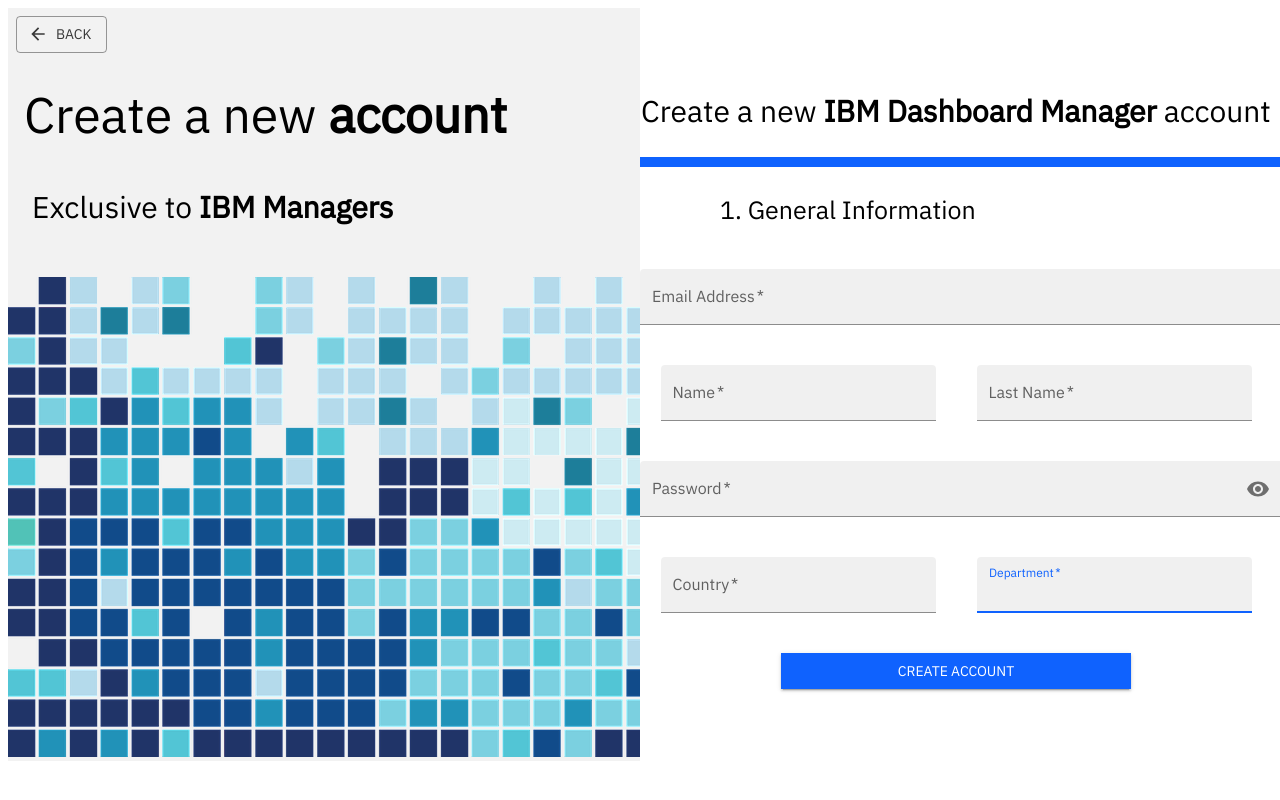
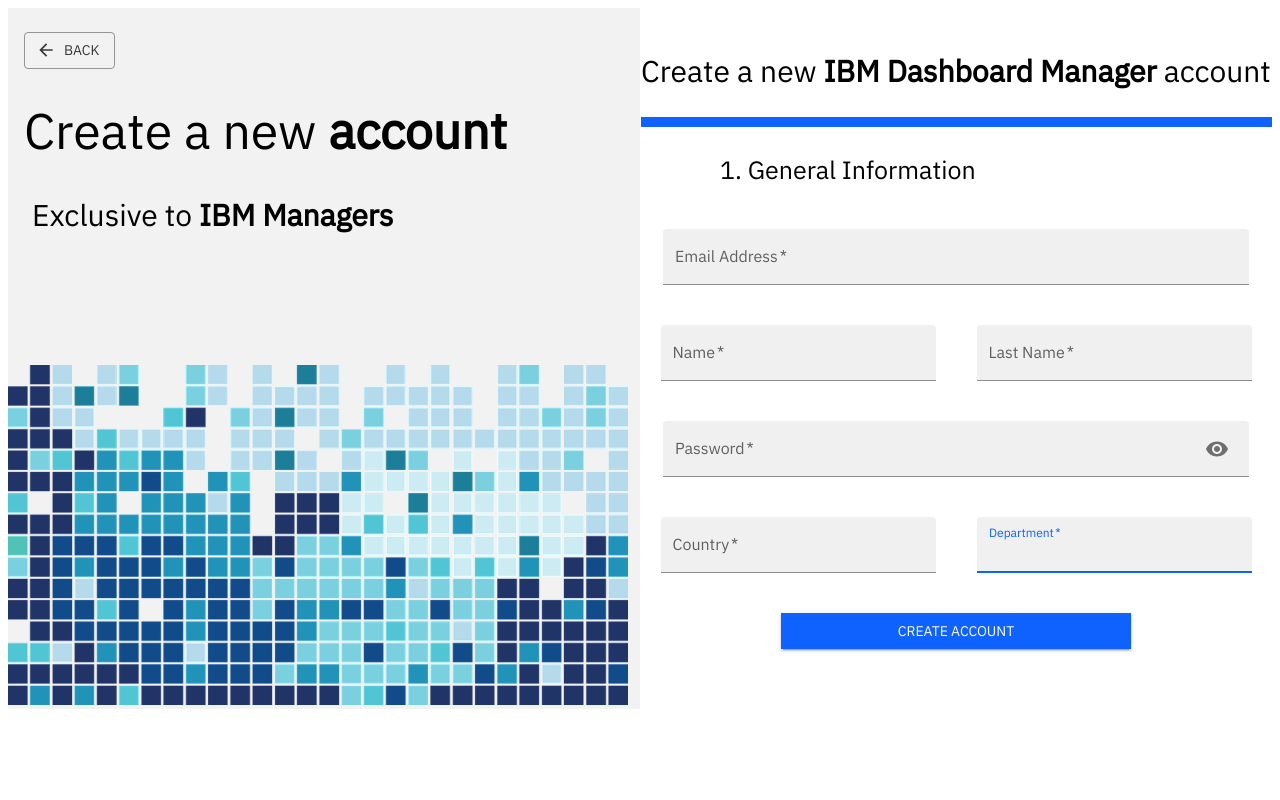
Before and after one commit to Hector-rob/Software_planning16, a React (Create React App) app in the folder ibmfront/: page /register in a window 1280 px wide. Built offline with nearby package versions, Linux system fonts and the light colour scheme.

Commit message:
Register Modifications

```diff
--- a/ibmfront/src/Components/Register.js
+++ b/ibmfront/src/Components/Register.js
@@ -17,22 +17,22 @@
     return <Container maxWidth disableGutters="true">
         <Grid container>
             <Grid item xs={6} sx={{ bgcolor: "#F2F2F2" }}>
-                <Button variant="outlined" color="secondary" startIcon={<ArrowBackIcon />} sx={{ mt: 1, ml: 1 }} component={Link} to={"/"}>
+                <Button variant="outlined" color="secondary" startIcon={<ArrowBackIcon />} sx={{ mt: 3, ml: 2 }} component={Link} to={"/"}>
                     Back
                 </Button>
                 <Typography fontSize={50} sx={{ mt: 3, ml: 2 }}>Create a new <Box fontWeight={800} display='inline'>account</Box></Typography>
-                <Typography fontSize={30} sx={{ mt: 4, ml: 3, mb: 6}}>Exclusive to <Box fontWeight={800} display='inline'>IBM Managers</Box></Typography>
-                <img src="./Assets/images/pixelBG.webp" alt="Art" sx={{bottom: 0}}></img>
+                <Typography fontSize={30} sx={{ mt: 3, ml: 3, mb: 16}}>Exclusive to <Box fontWeight={800} display='inline'>IBM Managers</Box></Typography>
+                <img style={{ width: 620, height: 340}} src="./Assets/images/pixelBG.webp" alt="Art"></img>
             </Grid>
             <Grid item xs={6} sx={{ bgcolor: "white", mt: 5 }} textAlign={"center"}>
-                <Typography fontSize={30} sx={{ mt: 5 }}>Create a new <Box fontWeight={800} display='inline'>IBM Dashboard Manager</Box> account</Typography>
-                <Box margin="auto" display="flex" sx={{ height: 10, width: 650, backgroundColor: "#0F62FE", mt: 3 }}></Box>
+                <Typography fontSize={30} sx={{ mt: 0 }}>Create a new <Box fontWeight={800} display='inline'>IBM Dashboard Manager</Box> account</Typography>
+                <Box margin="auto" display="flex" sx={{ height: 10, width: 631, backgroundColor: "#0F62FE", mt: 3 }}></Box>
                 <Typography fontSize={25} sx={{ mt: 3, ml: 10 }} textAlign={"left"}>1. General Information</Typography>
                 <Box component="registerForm" noValidate>
                     <Grid container sx={{ mt: 3 }} rowSpacing={2}>
                         <Grid item xs={12}>
                             <TextField
-                                sx={{ width: 650 }}
+                                sx={{ width: 586 }}
                                 variant="filled"
                                 required
                                 id="email"
@@ -65,7 +65,7 @@
                         </Grid>
                         <Grid item xs={12} sx={{ mt: 3 }}>
                             <TextField
-                                sx={{ width: 650 }}
+                                sx={{ width: 586 }}
                                 variant="filled"
                                 required
                                 name="password"
```
